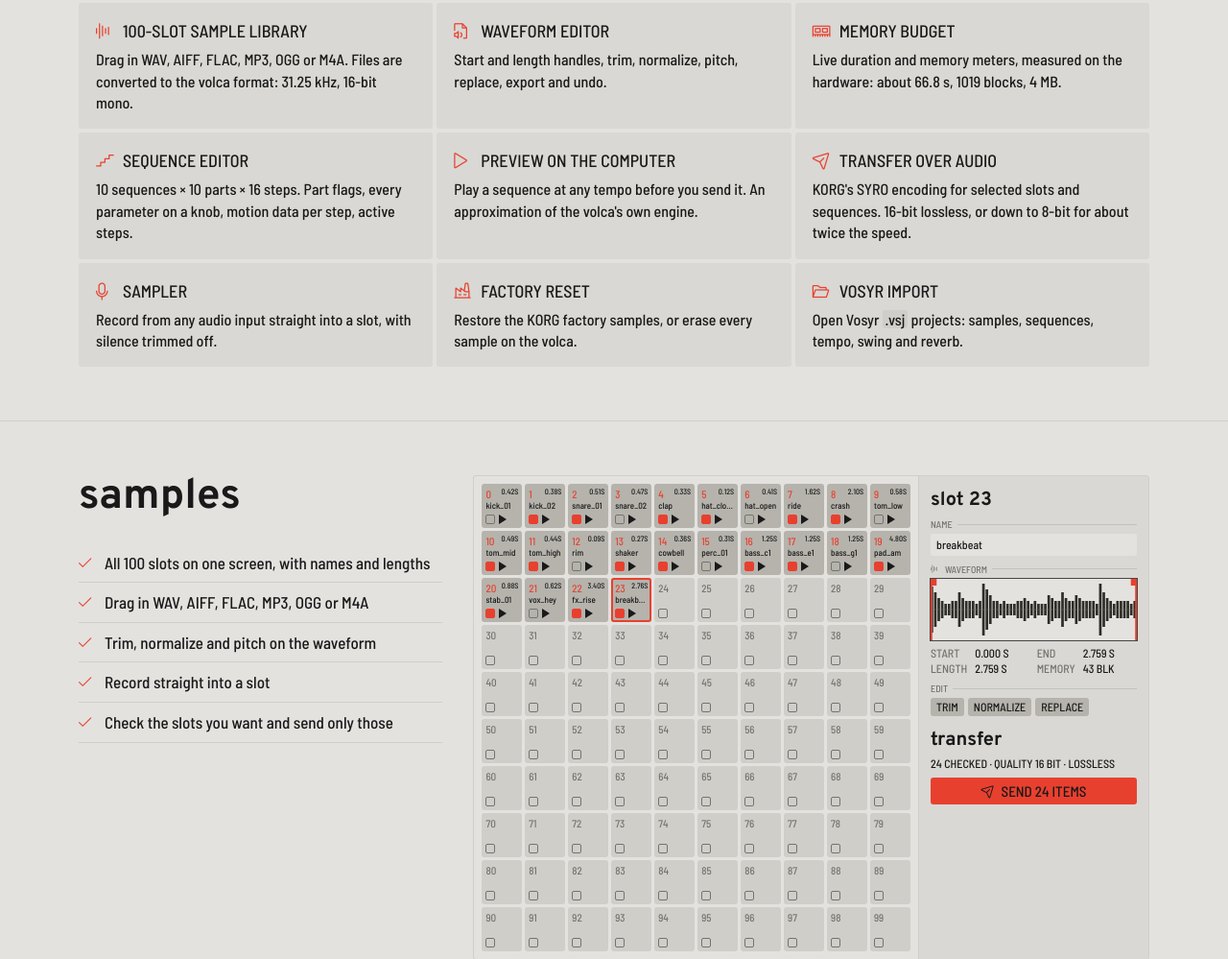
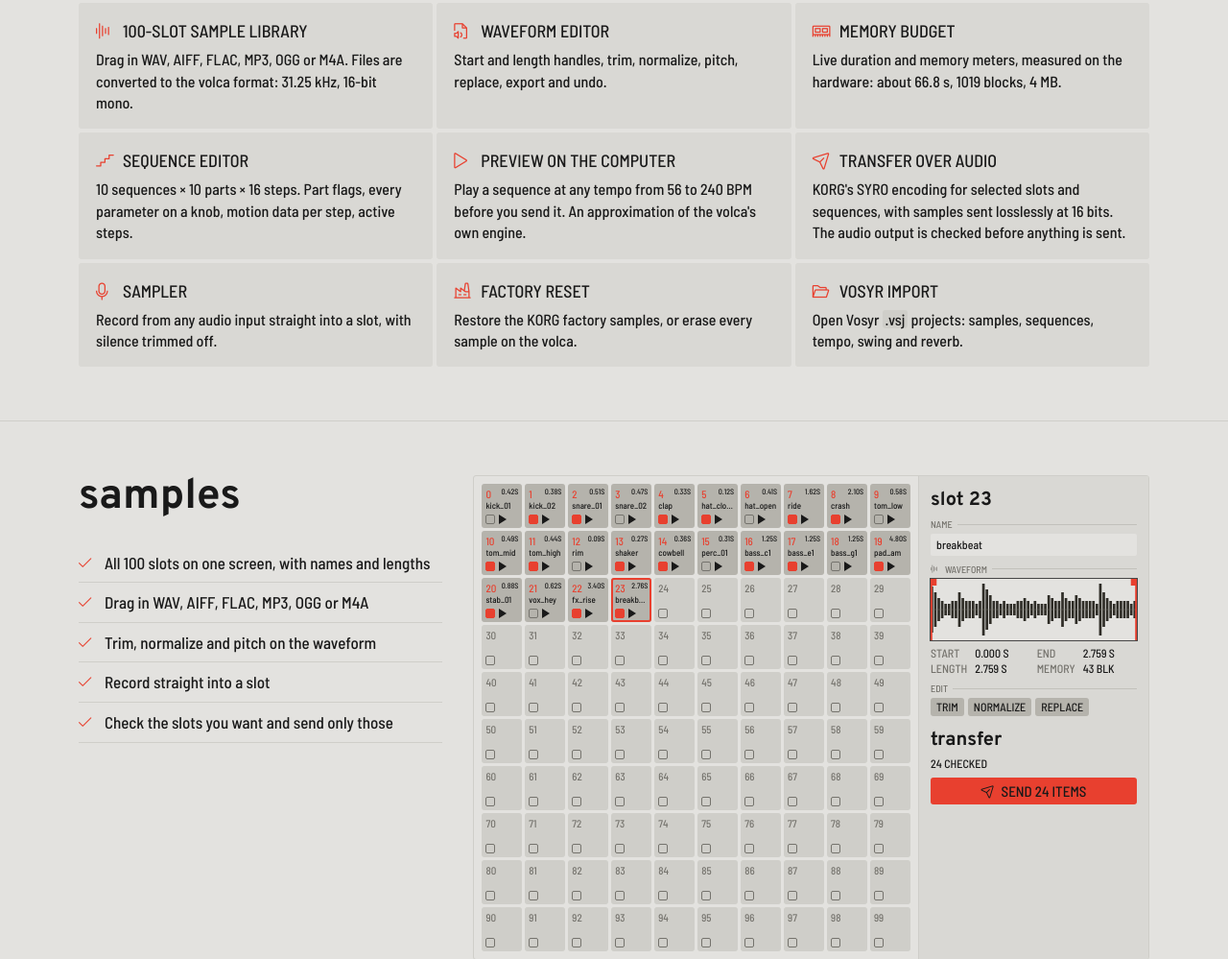
Before and after one commit to Wiktor-EK9/volcasm, a plain HTML site: page site/index.html in a window 1280 px wide. Shown: the part 924-1923 px from the top of the page at 96% size. Drawn offline with Linux system fonts and the light colour scheme.

Commit message:
Website: match the 0.2.0 feature set
The transfer is always 16-bit (8-bit quality is not in this release), the
Err dcod answer describes the current output checks (Windows resamples,
Linux explains how to switch PipeWire), and the preview tempo range is
stated.

Co-Authored-By: Claude Opus 5.5 <noreply@anthropic.com>
Claude-Session: https://claude.ai/code/session_015NX1Bkyc3a2b4jmBc5YPoC

```diff
--- a/site/index.html
+++ b/site/index.html
@@ -69,8 +69,8 @@
       <article class="feature"><h3><span class="i" aria-hidden="true">&#xEA20;</span> Waveform editor</h3><p>Start and length handles, trim, normalize, pitch, replace, export and undo.</p></article>
       <article class="feature"><h3><span class="i" aria-hidden="true">&#xE9C4;</span> Memory budget</h3><p>Live duration and memory meters, measured on the hardware: about 66.8 s, 1019 blocks, 4 MB.</p></article>
       <article class="feature"><h3><span class="i" aria-hidden="true">&#xECBE;</span> Sequence editor</h3><p>10 sequences × 10 parts × 16 steps. Part flags, every parameter on a knob, motion data per step, active steps.</p></article>
-      <article class="feature"><h3><span class="i" aria-hidden="true">&#xE3D0;</span> Preview on the computer</h3><p>Play a sequence at any tempo before you send it. An approximation of the volca's own engine.</p></article>
-      <article class="feature"><h3><span class="i" aria-hidden="true">&#xE398;</span> Transfer over audio</h3><p>KORG's SYRO encoding for selected slots and sequences. 16-bit lossless, or down to 8-bit for about twice the speed.</p></article>
+      <article class="feature"><h3><span class="i" aria-hidden="true">&#xE3D0;</span> Preview on the computer</h3><p>Play a sequence at any tempo from 56 to 240 BPM before you send it. An approximation of the volca's own engine.</p></article>
+      <article class="feature"><h3><span class="i" aria-hidden="true">&#xE398;</span> Transfer over audio</h3><p>KORG's SYRO encoding for selected slots and sequences, with samples sent losslessly at 16 bits. The audio output is checked before anything is sent.</p></article>
       <article class="feature"><h3><span class="i" aria-hidden="true">&#xE326;</span> Sampler</h3><p>Record from any audio input straight into a slot, with silence trimmed off.</p></article>
       <article class="feature"><h3><span class="i" aria-hidden="true">&#xE760;</span> Factory reset</h3><p>Restore the KORG factory samples, or erase every sample on the volca.</p></article>
       <article class="feature"><h3><span class="i" aria-hidden="true">&#xE256;</span> Vosyr import</h3><p>Open Vosyr <code>.vsj</code> projects: samples, sequences, tempo, swing and reverb.</p></article>
@@ -103,7 +103,7 @@
           <p class="mk-cap">EDIT</p>
           <p class="mk-btns"><span class="mk-btn">TRIM</span><span class="mk-btn">NORMALIZE</span><span class="mk-btn">REPLACE</span></p>
           <p class="mk-title brand">transfer</p>
-          <p class="mk-small">24 CHECKED · QUALITY 16 BIT · LOSSLESS</p>
+          <p class="mk-small">24 CHECKED</p>
           <p class="mk-send"><span class="i">&#xE398;</span> SEND 24 ITEMS</p>
         </div>
       </div>
@@ -134,7 +134,7 @@
           <p class="mk-cap"><span class="i">&#xECBE;</span> ACTIVE STEP</p>
           <p class="mk-steps mk-steps--active" id="mk-active"></p>
           <p class="mk-title brand">transfer</p>
-          <p class="mk-small">SEQUENCES 1 · 4 · QUALITY 16 BIT · LOSSLESS</p>
+          <p class="mk-small">SEQUENCES 1 · 4</p>
           <p class="mk-send"><span class="i">&#xE398;</span> SEND 2 ITEMS</p>
         </div>
       </div>
@@ -200,7 +200,7 @@
     <div class="faq">
       <details><summary>Can Volcasm read samples back from the volca?</summary><p>No. The volca sample cannot send data: SYNC OUT is only a clock pulse. Your project file is the backup, so save it.</p></details>
       <details><summary>Which volca does it support?</summary><p>Only the first-generation KORG volca sample: 100 slots, 10 sequences, about 4 MB. The volca sample2 is not supported.</p></details>
-      <details><summary>The volca shows Err dcod. What now?</summary><p>Something on the audio path changed the signal. Set the output to 16-bit, 44.1 kHz, turn off equalizers and audio "enhancements", and set the volume to 100 %. Volcasm checks the output rate and refuses to send when the signal would be resampled.</p></details>
+      <details><summary>The volca shows Err dcod. What now?</summary><p>Something on the audio path changed the signal. Turn off equalizers, audio "enhancements" and spatial sound, set the volume to 100 %, and set the output to 16-bit, 44.1 kHz if you can. Volcasm checks the output before sending: on Windows it converts the signal to the output's rate itself, on Linux it tells you how to switch PipeWire to 44.1 kHz.</p></details>
       <details><summary>Do I need an interface or a special cable?</summary><p>No. A plain 3.5 mm stereo or mono cable from the headphone jack to SYNC IN is enough.</p></details>
       <details><summary>Is it safe to listen to the transfer?</summary><p>No. The signal is a loud, harsh noise. Never route it to speakers or headphones.</p></details>
       <details><summary>Is it related to KORG?</summary><p>No. Volcasm is an independent open-source project, not affiliated with or endorsed by KORG Inc. It uses the SYRO library that KORG published for this purpose.</p></details>
```
